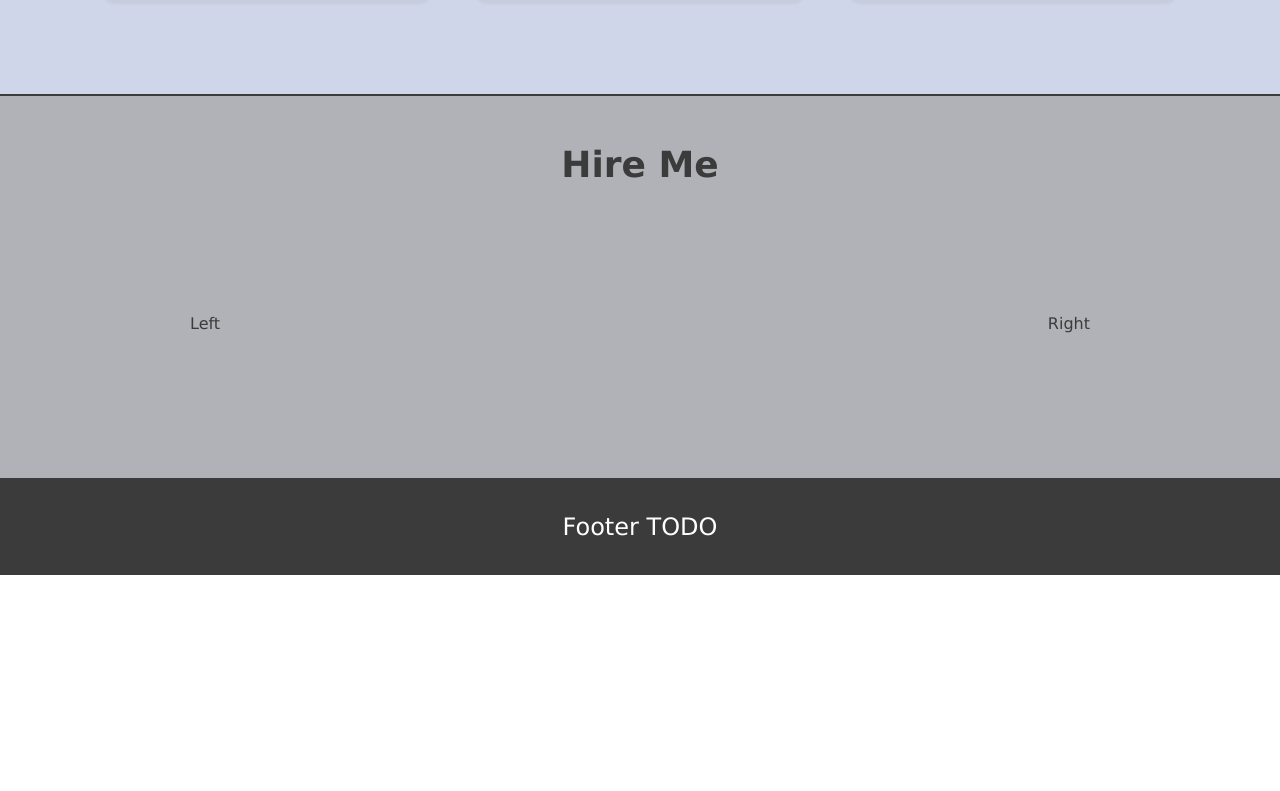
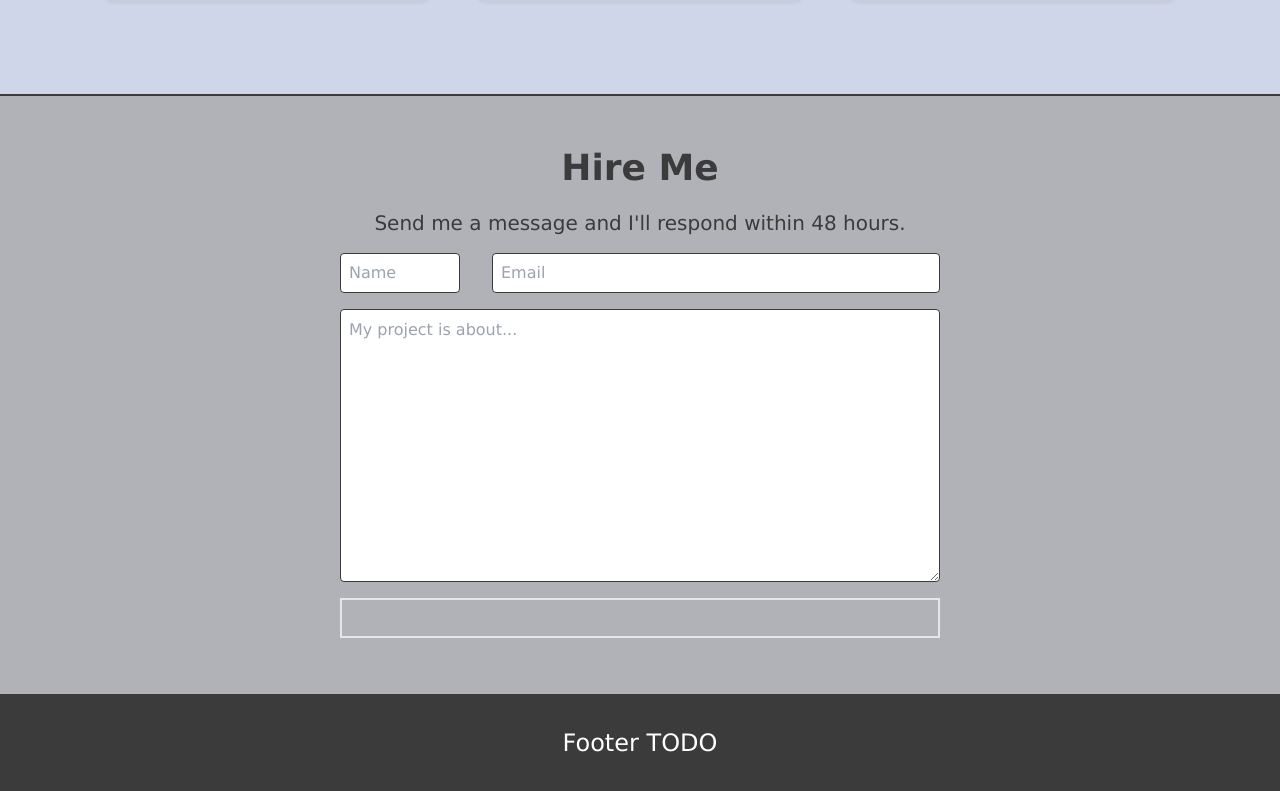
Before and after one commit to emdoyle/personal-site, a Next.js app: page / in a window 1280 px wide. Shown: the part 1369-2160 px from the top of the page. Before the commit the page ends 1944 px from the top, so only its background shows below. Built offline with nearby package versions, Linux system fonts and the light colour scheme.

Commit message:
text inputs for Hire Me section

```diff
--- a/pages/index.tsx
+++ b/pages/index.tsx
@@ -93,14 +93,30 @@ export default function Home() {
             </div>
           </div>
         </Section>
-        <Section>
+        <Section height="h-[600px]">
           <div className="flex flex-col justify-start items-center h-full">
-            <div className="flex justify-center items-center h-24 w-5/6 sm:max-w-[1100px]">
+            <div className="flex justify-center items-center h-24">
               <h2 className="text-3xl sm:text-4xl font-semibold">Hire Me</h2>
             </div>
-            <div className="h-full flex flex-col sm:flex-row gap-4 justify-between items-center w-5/6 sm:max-w-[900px]">
-              <p>Left</p>
-              <p>Right</p>
+            <div className="h-full flex flex-col gap-4 pb-6 justify-start items-center text-center w-5/6 sm:max-w-[600px]">
+              <p className="text-lg sm:text-xl">
+                Send me a message and I&apos;ll respond within 48 hours.
+              </p>
+              <div className="h-10 w-full flex flex-row justify-between items-center gap-8">
+                <input
+                  className="h-full w-1/5 p-2 rounded border border-smoke"
+                  placeholder="Name"
+                />
+                <input
+                  className="h-full grow p-2 rounded border border-smoke"
+                  placeholder="Email"
+                />
+              </div>
+              <textarea
+                className="grow w-full p-2 rounded border border-smoke"
+                placeholder="My project is about..."
+              />
+              <div className="h-10 w-full border-2" />
             </div>
           </div>
         </Section>
```
